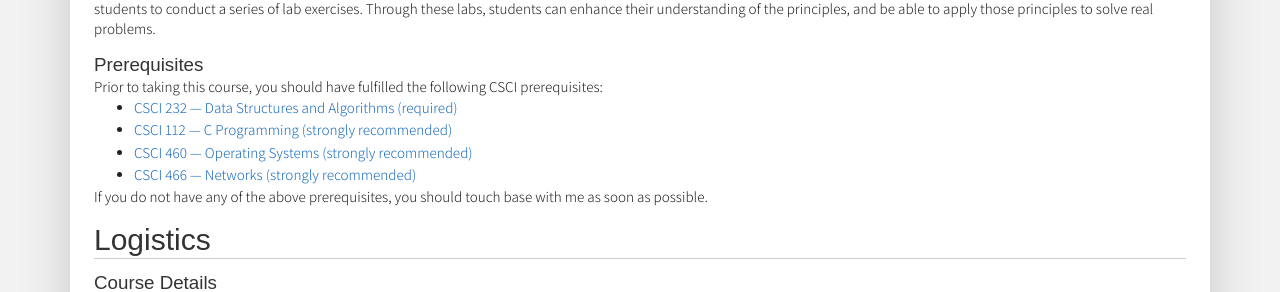
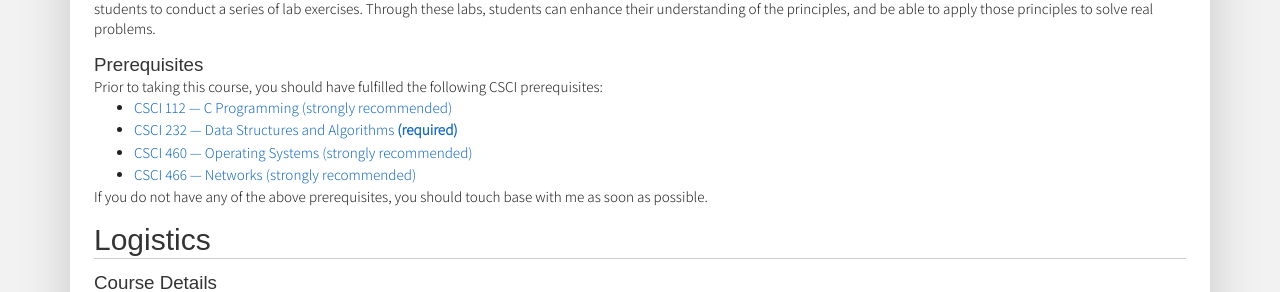
Before and after one commit to traviswpeters/cs476-2020-spring, a Jekyll site: the page built from index.md, in a window 1280 px wide and 900 px high. Shown: the part 420-712 px from the top of the window. Built offline with Jekyll 4.4.1, drawn with Linux system fonts in a browser that asks for light colours; nearby versions of some CDN libraries; some web fonts are replaced; our own code applies the rules of GitHub Pages for plain Markdown files.

Commit message:
reorder prereq

```diff
--- a/index.md
+++ b/index.md
@@ -17,8 +17,8 @@ Through these labs, students can enhance their understanding of the principles,
 
 Prior to taking this course, you should have fulfilled the following CSCI prerequisites:
 {:.p-0 .m-0}
-- [CSCI 232 --- Data Structures and Algorithms (required)](http://catalog.montana.edu/search/?P=CSCI%20232)
 - [CSCI 112 --- C Programming (strongly recommended)](http://catalog.montana.edu/search/?P=CSCI%20112)
+- [CSCI 232 --- Data Structures and Algorithms **(required)**](http://catalog.montana.edu/search/?P=CSCI%20232)
 - [CSCI 460 --- Operating Systems (strongly recommended)](http://catalog.montana.edu/search/?P=CSCI%20460)
 - [CSCI 466 --- Networks (strongly recommended)](http://catalog.montana.edu/search/?P=CSCI%20466)
 {:.m-0}
```
